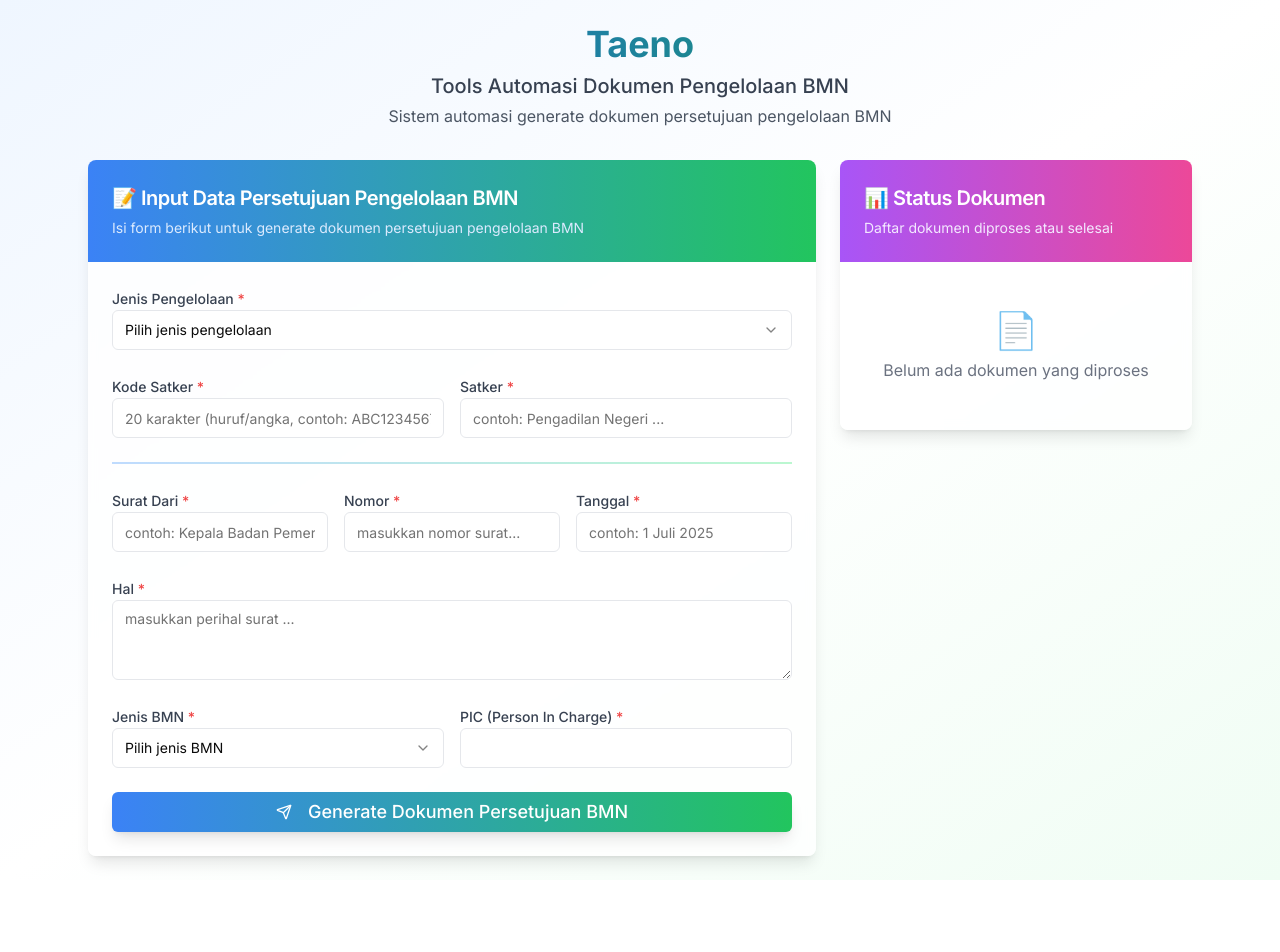
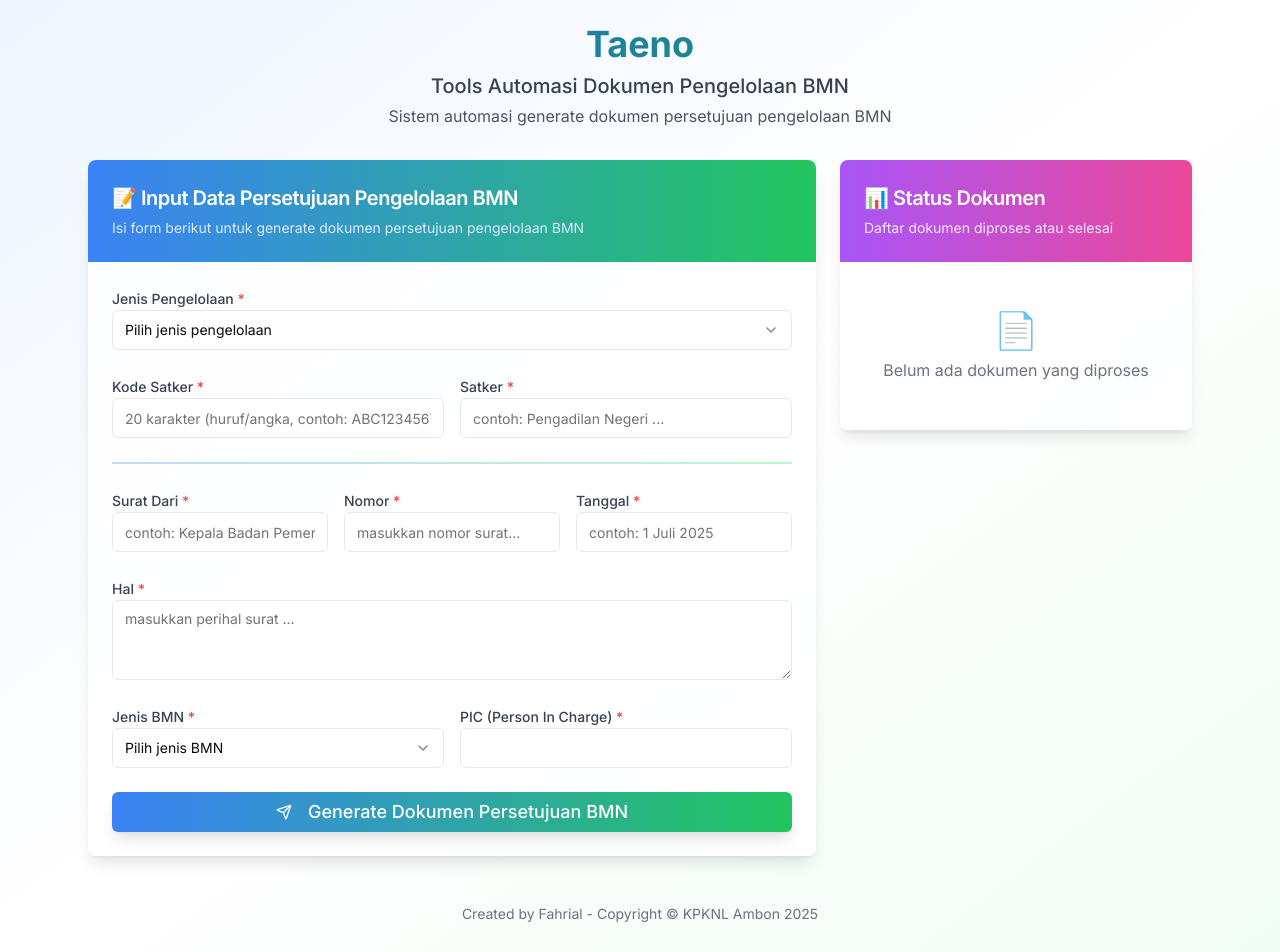
Before and after one commit to fahrialnusantara/webhook-pengelolaan, a Next.js app: page / in a window 1280 px wide. Shown: the top 952 px of the page. Before the commit the page ends 880 px from the top, so only its background shows below. Built offline with nearby package versions, Linux system fonts and the light colour scheme.

Commit message:
Update page.tsx

```diff
--- a/app/page.tsx
+++ b/app/page.tsx
@@ -619,6 +619,9 @@ export default function BMNTools() {
             </Card>
           </div>
         </div>
+         <footer className="mt-8 py-4 text-center text-sm text-gray-500">
+          <p>Created by Fahrial - Copyright © KPKNL Ambon 2025</p>
+        </footer>
       </div>
     </div>
   )
```
